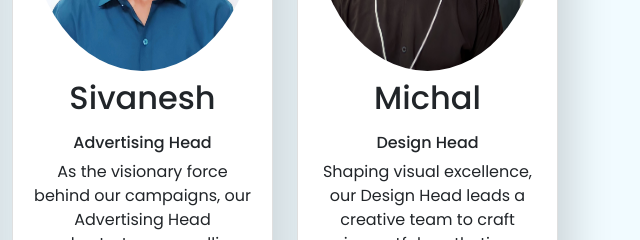
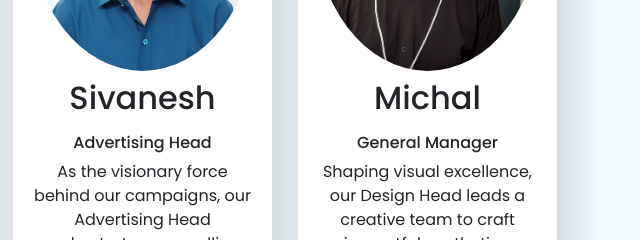
Before and after one commit to MithunAds/website, a plain HTML site: page index.html in a window 1280 px wide. Shown: the part 4600-4840 px from the top of the page, 640-1280 px from the left. Drawn offline with nearby package versions, Linux system fonts and the light colour scheme; animation ran at ten frames a second; a script that the page names is missing.

Commit message:
Update index.html

```diff
--- a/index.html
+++ b/index.html
@@ -465,7 +465,7 @@
                             <img src="img/michal.jpg" alt="" class="img-fluid rounded-circle"
                                 style="width:300px;height:300px;">
                             <h2 class="card-title py-2">Michal</h2>
-                            <h6 class="card-description">Design Head</h6>
+                            <h6 class="card-description">General Manager</h6>
                             <p class="card-text">Shaping visual excellence, our Design Head leads a creative team to
                                 craft impactful aesthetics, elevating brand identities and user experiences.
                             <p>
```
